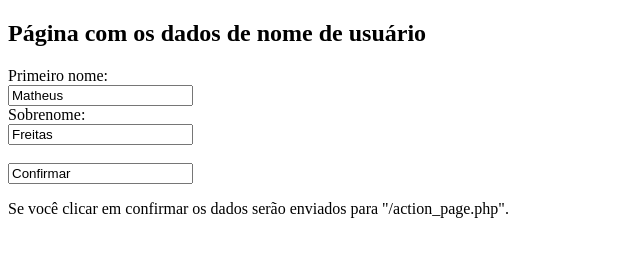
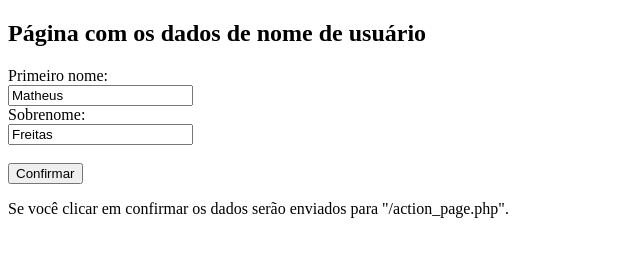
Before and after one commit to matheus2007oi/matheus2007oi.github.io, a plain HTML site: page paginaweb.html in a window 1280 px wide. Shown: the whole page, without its empty margins (0-640 px from the left). Drawn offline with Linux system fonts and the light colour scheme.

Commit message:
Update paginaweb.html

```diff
--- a/paginaweb.html
+++ b/paginaweb.html
@@ -9,7 +9,7 @@
   <input type="text" id="fname" name="fname" value="Matheus"><br>
   <label for="lname">Sobrenome:</label><br>
   <input type="text" id="lname" name="lname" value="Freitas"><br><br>
-  <input type="Confirmar" value="Confirmar">
+  <input type="submit" value="Confirmar">
 </form>
 
 <p>Se você clicar em confirmar os dados serão enviados para "/action_page.php".</p>
```
